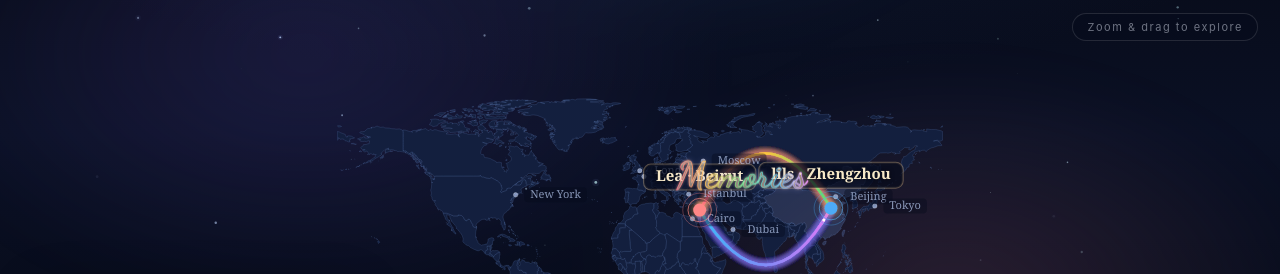
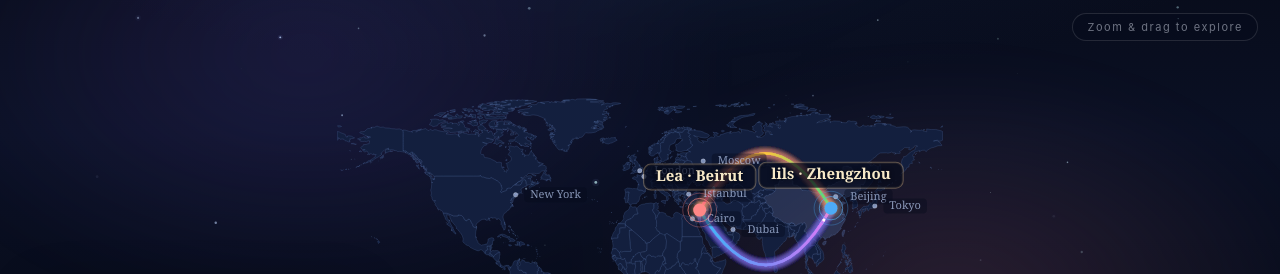
Before and after one commit to lilis0521/beirut-zhengzhou, a plain HTML site: page index.html in a window 1280 px wide. Shown: the part 225-499 px from the top of the page. Drawn offline with Linux system fonts and the light colour scheme.

Commit message:
deploy index.html

```diff
--- a/index.html
+++ b/index.html
@@ -26,19 +26,6 @@
   <!-- 世界地图 -->
   <main class="map-stage">
     <div id="map" role="img" aria-label="世界地图，贝鲁特与郑州之间由彩色光线相连"></div>
-    <!-- 两线交织写成的单词（浏览器矢量渲染，清晰无锯齿） -->
-    <svg class="word-svg" viewBox="0 0 900 220" aria-hidden="true">
-      <defs>
-        <linearGradient id="word-grad" x1="0" y1="0" x2="1" y2="0">
-          <stop offset="0" stop-color="#ff5c8a" />
-          <stop offset="0.25" stop-color="#ffc53d" />
-          <stop offset="0.5" stop-color="#4ade80" />
-          <stop offset="0.75" stop-color="#38bdf8" />
-          <stop offset="1" stop-color="#e879f9" />
-        </linearGradient>
-      </defs>
-      <text class="word-text" x="450" y="150" text-anchor="middle">Memories</text>
-    </svg>
     <div class="map-hint" aria-hidden="true">Zoom &amp; drag to explore</div>
   </main>
 
```
